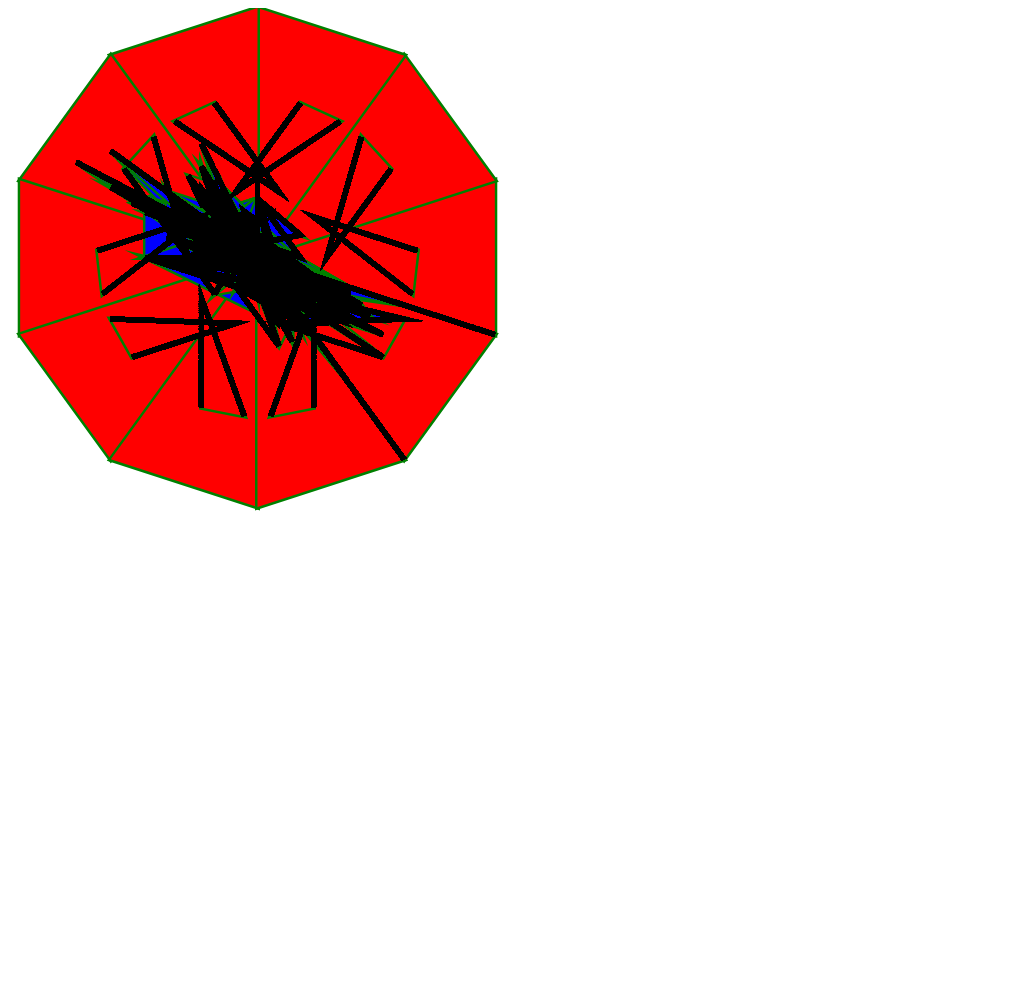
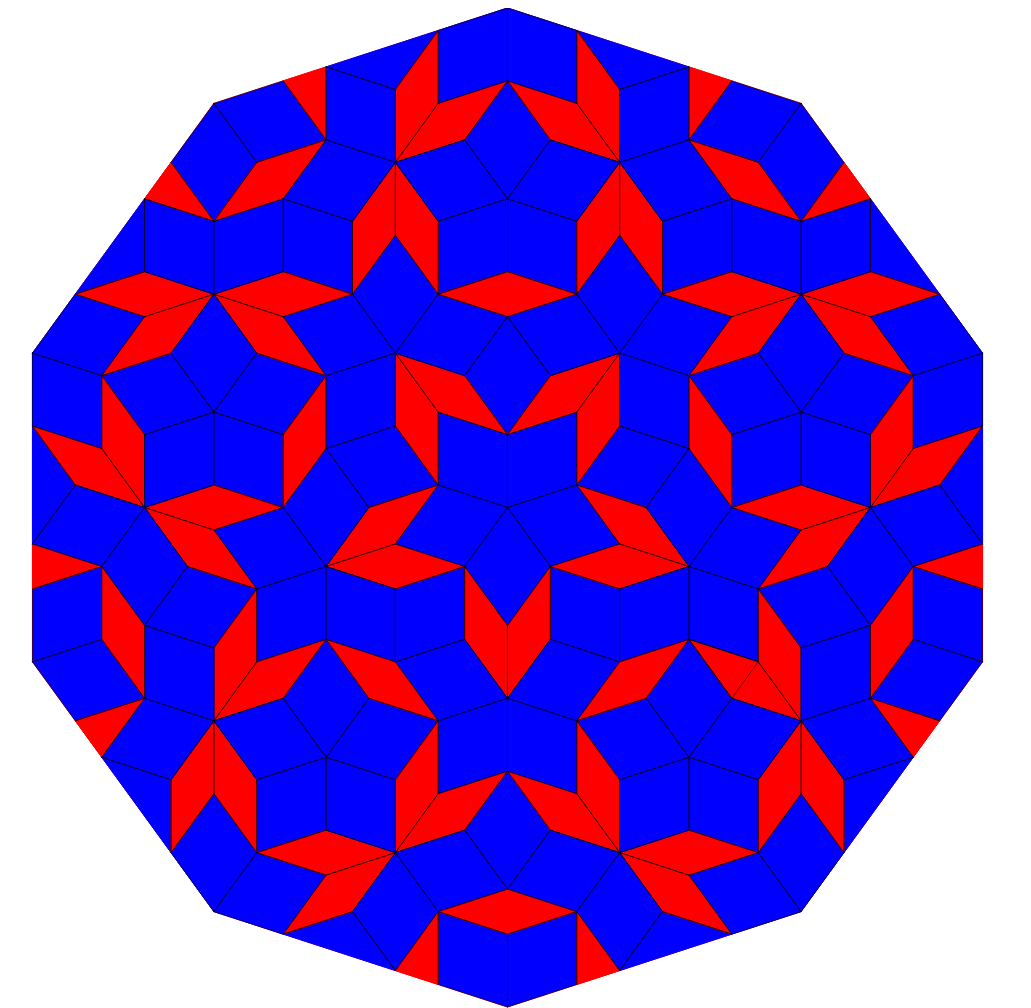
Before and after one commit to miguel-cv/penrosejs, a plain HTML site: page index.html in a window 1280 px wide. Shown: the whole page, without its empty margins (0-1031 px from the left). Drawn offline with Linux system fonts and the light colour scheme.

Commit message:
Funcionando + o - Pendiente añadir el poder configurar parámetros

```diff
--- a/index.html
+++ b/index.html
@@ -1,29 +1,30 @@
 <html>
 <head>
-	<title>Penrose canvas</title>
-	<script src="penrose.js"></script>
+<title>Penrose canvas</title>
+<script src="penrose.js"></script>
 <script src="math.min.js"></script>
 <script>
 window.onload = function(){
 	elemento = document.getElementById('micanvas');
 	if (elemento && elemento.getContext) {
 		ctx = elemento.getContext('2d');}
-		triangles= [];
-        triangles2=[];
+        ctx.clearRect( 0 , 0 , ctx.width, ctx.height );
+		triangles = [];
+        triangles2 = [];
 		goldenRatio = (1 + math.sqrt(5)) / 2;
-		numerodetriangulos=10;
+		numerodetriangulos = 10;
 		CreateWheel();
         PaintTriangles(triangles);
-		subdivisions=8;
+		var subdivisions=4;
 		k=0;
 		while (k != subdivisions) {
             console.log('k es:',k);
-			subdivide(triangles);
-            triangles=triangles2;
+			triangles=subdivide(triangles);
 			k=k+1;
 		}
 		PaintTriangles(triangles);
-        PaintLines();
+        PaintLines(triangles);
+        console.log('Fin');
 }
 </script>
 </head>
--- a/penrose.js
+++ b/penrose.js
@@ -1,11 +1,3 @@
-
-/*function drawing() {
-		ctx.fillRect(0, 0, 150, 100);
-			ctx.fillStyle = '#cc0000';
-			ctx.fillRect(10, 10, 100, 70);
-
-*/
-
 /*
  *
  * // create a complex number from polar coordinates
@@ -19,119 +11,126 @@ console.log(d.toPolar());
  *
  *
  */
+
 function CreateWheel() {
-	for	(i = 0; i != numerodetriangulos; i++) {
-		A = math.complex(0, 0);
-		B = math.complex(0, 0);
-		C = math.complex(0, 0);
-		color = 0;
-		B.re = Math.cos(((2 * i + 1) * math.pi) / 10);
-		B.im = Math.sin(((2 * i + 1) * math.pi) / 10);
-		C.re = Math.cos(((2 * i - 1) * math.pi) / 10);
-		C.im = Math.sin(((2 * i - 1) * math.pi) / 10);
-		if ( i % 2 === 0) {
+    var i = 0;
+	for	(i = 0; i !== numerodetriangulos; i++) {
+		var A = math.complex(0, 0);
+		var B = math.complex(0, 0);
+		var C = math.complex(0, 0);
+		var color = 0;
+		B.re = Math.cos(((2 * i - 1) * math.pi) / 10);
+		B.im = Math.sin(((2 * i - 1) * math.pi) / 10);
+		C.re = Math.cos(((2 * i + 1) * math.pi) / 10);
+		C.im = Math.sin(((2 * i + 1) * math.pi) / 10);
+		if (i % 2 === 0) {
+            var T = math.complex(0, 0);
 			T = B;
 			B = C;
 			C = T;
 		}
-		triangles[i]=[color,A,B,C];
-		console.log(triangles[i]);
+		triangles[i] = [color, A, B, C];
+		//console.log(i,'-',triangles[i]);
 	}
 }
+function translatex(x) { return ((x + 1) * (1000 - 1) / 2); } //500=canvas/2
+
+function translatey(y) {return (1000 - 1) - (y + 1) * (1000 - 1) / 2; }
 
 function PaintTriangles(arrayoftriangles) {
 	console.log('En painttriangles');
-	for	(i = 0; i < arrayoftriangles.length; i++) {
-		//console.log('Iteracion:',i)
-		x1=translatex(arrayoftriangles[i][1].re);
-		y1=translatey(arrayoftriangles[i][1].im);
+    var i = 0;
+	for	(i = 0; i !== arrayoftriangles.length; i++) {
+        if (arrayoftriangles[i][0] === 0) {
+			ctx.fillStyle = "#FF0000";
+            ctx.strokeStyle = "#FF0000";
+		} else {
+			ctx.fillStyle = "#0000FF";
+            ctx.strokeStyle = "#0000FF";
+		}
+		//ctx.lineWidth = "0.25";
 		ctx.beginPath();
-        if (arrayoftriangles[i][0] == 0) {
-			ctx.fillStyle="#FF0000";
-		} else {
-			ctx.fillStyle="#0000FF";
-		}
-		ctx.lineWidth="5";
-		ctx.strokeStyle="green";
 		//console.log('1-',x1,'-',y1);
-		ctx.moveTo(x1,y1);
-		x1=translatex(arrayoftriangles[i][2].re);
-		y1=translatey(arrayoftriangles[i][2].im);
+        var x1 = translatex(arrayoftriangles[i][1].re);
+		var y1 = translatey(arrayoftriangles[i][1].im);
+		ctx.moveTo(x1, y1);
+		x1 = translatex(arrayoftriangles[i][2].re);
+		y1 = translatey(arrayoftriangles[i][2].im);
 		//console.log('2-',x1,y1);
-		ctx.lineTo(x1,y1);
-		x1=translatex(arrayoftriangles[i][3].re);
-		y1=translatey(arrayoftriangles[i][3].im);
+		ctx.lineTo(x1, y1);
+		x1 = translatex(arrayoftriangles[i][3].re);
+		y1 = translatey(arrayoftriangles[i][3].im);
 		//console.log('3-',x1,y1);
-		ctx.lineTo(x1,y1);
+		ctx.lineTo(x1, y1);
+        ctx.stroke();
 		ctx.closePath();
-		ctx.stroke();
 		ctx.fill();
 	}
 }
 
-function translatex (x) {return (x+1)*(500-1)/2 ; }
-
-function translatey (y) {return (500-1)-(y+1)*(500-1)/2;}
-
-function subdivide (arrayoftriangles) {
-	console.log('En subdivide')
-	triangles2=[];
-    counter=0;
-	for	(i = 0; i < arrayoftriangles.length; i++) {
-		A=math.complex(arrayoftriangles[i][1]);
-		B=math.complex(arrayoftriangles[i][2]);
-		C=math.complex(arrayoftriangles[i][3]);
-		if (arrayoftriangles[i][0] === 0) {
-			P=math.complex(0,0);
+function subdivide(arrayoftriangles) {
+	console.log('En subdivide');
+	var triangles2 = [];
+    var counter = 0;
+    var i = 0;
+	for	(i = 0; i !== arrayoftriangles.length; i++) {
+        var color = arrayoftriangles[i][0];
+        var A = math.complex(arrayoftriangles[i][1].re, arrayoftriangles[i][1].im);
+		var B = math.complex(arrayoftriangles[i][2].re, arrayoftriangles[i][2].im);
+		var C = math.complex(arrayoftriangles[i][3].re, arrayoftriangles[i][3].im);
+		if (color === 0) {
+			var P = math.complex(0, 0);
 			//P=math.add(A,(math.substract(B,A)))/goldenRatio;
-			P=math.add(P,A);
-            P=math.subtract(B,A);
-			P=math.divide(P,goldenRatio);
-			triangles2[counter]=[0,C,P,B];
-            counter=counter+1;
-			triangles2[counter]=[1,P,C,A];
+            P.re =  (B.re - A.re);
+            P.im =  (B.im - A.im);
+            P = math.divide(P, goldenRatio);
+            P = math.add(P, A);
+			triangles2[counter] = [0, C, P, B];
+            //console.log(counter,'-',triangles2[counter]);
+            counter = counter + 1;
+			triangles2[counter] = [1, P, C, A];
+            //console.log(counter,'-',triangles2[counter]);
+            counter = counter + 1;
 		} else {
-			Q=math.complex(0,0);
-			R=math.complex(0,0);
-			//Q=(B+(A-B))/goldenRatio;
-            console.log('------------');
-            console.log(A,B,C);
-			//Q=math.substract(A,B);
-            Q.re=A.re-B.re;
-            Q.im=A.im-B.im;
-			Q=math.add(Q,B);
-			Q=math.divide(Q,goldenRatio);
-			//R=(B+(C-B))/goldenRatio;
-			//R=math.substract(C,B);
-            R.re=C.re-B.re;
-            R.im=C.im-B.im;
-			R=math.add(R,B);
-			R=math.divide(R,goldenRatio);
-            counter=counter+1;
-			triangles2[counter]=[1,R,C,A];
-            counter=counter+1;
-            triangles2[counter]=[1,Q,R,B];
-            counter=counter+1;
-            triangles2[counter]=[0,R,Q,A];
+			var Q = math.complex(0, 0);
+			var R = math.complex(0, 0);
+            Q.re = A.re - B.re;
+            Q.im = A.im - B.im;
+			Q = math.divide(Q, goldenRatio);
+            Q = math.add(Q, B);
+            R.re = C.re - B.re;
+            R.im = C.im - B.im;
+			R = math.divide(R, goldenRatio);
+            R = math.add(R, B);
+			triangles2[counter] = [1, R, C, A];
+            counter = counter + 1;
+            triangles2[counter] = [1, Q, R, B];
+            counter = counter + 1;
+            triangles2[counter] = [0, R, Q, A];
+            counter = counter + 1;
 		}
 	}
-	console.log('Result:',triangles2);
-return;
+	//console.log('Result:',triangles2);
+    return triangles2;
 
 }
 
-function PaintLines() {
+function PaintLines(arrayoftriangles) {
+    console.log('En PaintLines');
+    ctx.lineJoin = 'round';
+    ctx.lineCap = 'round';
     ctx.strokeStyle = 'black';
-    for	(i = 0; i < triangles.length; i++) {
-        x1=translatex(triangles[i][3].re);
-		y1=translatey(triangles[i][3].im);
-        ctx.moveTo(x1,y1);
-        x1=translatex(triangles[i][1].re);
-		y1=translatey(triangles[i][1].im);
-        ctx.lineTo(x1,y1);
-        x1=translatex(triangles[i][2].re);
-		y1=translatey(triangles[i][2].im);
-        ctx.lineTo(x1,y1);
-        ctx.stroke();
+    ctx.lineWidth = 0.55;
+    var i = 0;
+    console.log('Pintando ',arrayoftriangles.length);
+    for	(i = 0; i !== arrayoftriangles.length; i++) {
+        ctx.moveTo(translatex(arrayoftriangles[i][3].re), translatey(arrayoftriangles[i][3].im));
+        ctx.lineTo(translatex(arrayoftriangles[i][1].re), translatey(arrayoftriangles[i][1].im));
+        ctx.lineTo(translatex(arrayoftriangles[i][2].re), translatey(arrayoftriangles[i][2].im));
+        if (i % (arrayoftriangles.length/10) == 0 ) {
+            //ctx.stroke();
+            console.log('Pintando');
+            }
     }
+    ctx.stroke();
 }
```
